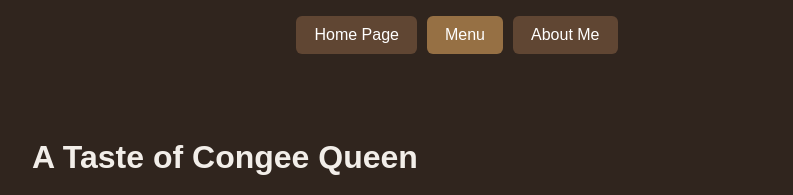
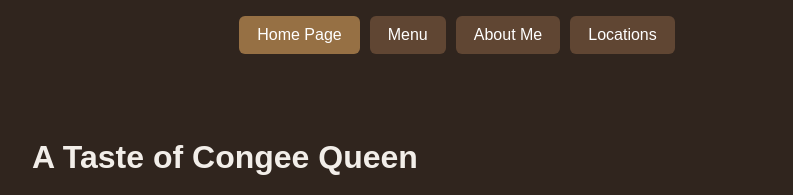
Before and after one commit to Jayden37202/Website, a plain HTML site: page page2.html in a window 1280 px wide. Shown: the top 195 px of the page, without its empty margins (183-976 px from the left). Drawn offline with Linux system fonts and the light colour scheme.

Commit message:
Update page2.html

```diff
--- a/page2.html
+++ b/page2.html
@@ -108,9 +108,10 @@
 </head>
 <body>
   <nav class="tab-buttons" aria-label="Page navigation">
-    <a class="tab-btn" href="index.html">Home Page</a>
-    <a class="tab-btn active" href="page2.html" aria-current="page">Menu</a>
+    <a class="tab-btn active" href="index.html" aria-current="page">Home Page</a>
+    <a class="tab-btn" href="page2.html">Menu</a>
     <a class="tab-btn" href="page3.html">About Me</a>
+        <a class="tab-btn" href="Location.html">Locations</a>
   </nav>
 
   <main>
```
